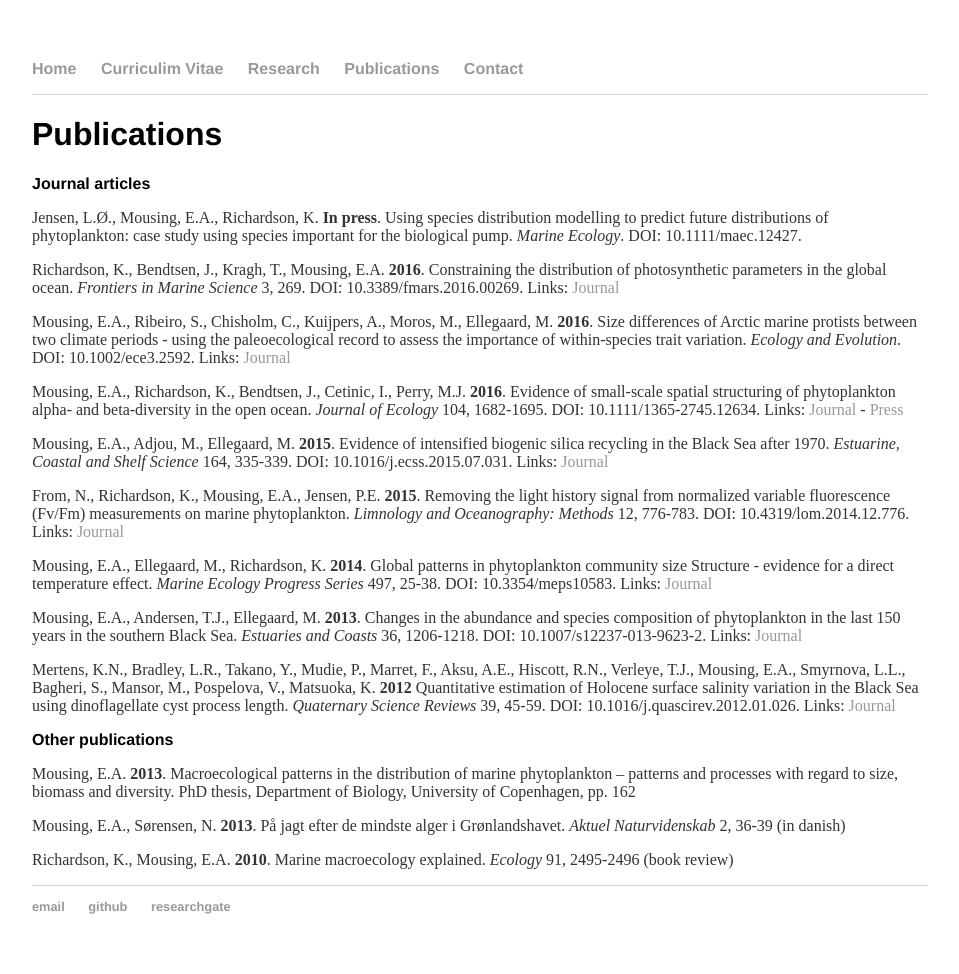
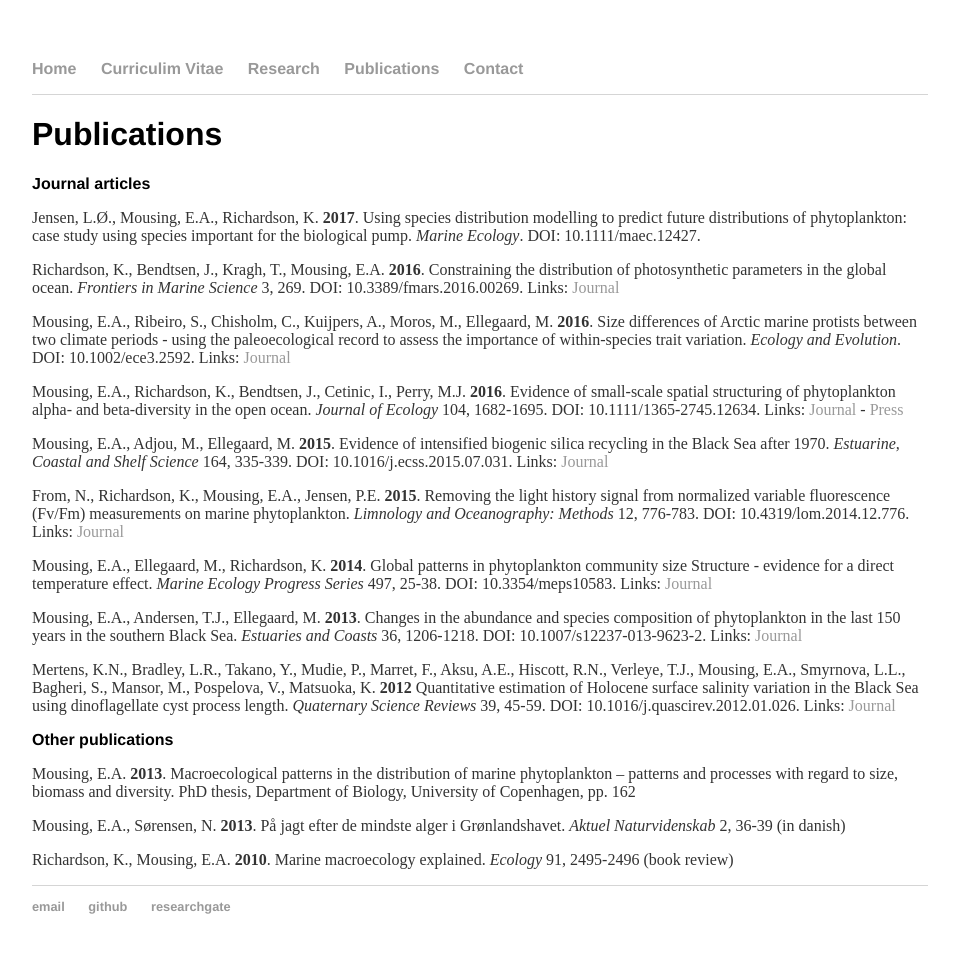
Before and after one commit to eamousing/eamousing.github.io, a Jekyll site: the page built from publications.html, in a window 1280 px wide. Shown: the whole page, without its empty margins (160-1119 px from the left). Built offline with Jekyll 4.4.1, drawn with Linux system fonts in a browser that asks for light colours; Markdown is read by kramdown in place of the engine named in the settings.

Commit message:
Update publications.html

```diff
--- a/publications.html
+++ b/publications.html
@@ -5,7 +5,7 @@
 <div class="blurb">
 	<h1>Publications</h1>
     <h2>Journal articles</h2>
-    <p>Jensen, L.Ø., Mousing, E.A., Richardson, K. <b>In press</b>. Using species distribution modelling to predict future distributions of phytoplankton: case study using species important for the biological pump. <i>Marine Ecology</i>. DOI: 10.1111/maec.12427.</p>
+    <p>Jensen, L.Ø., Mousing, E.A., Richardson, K. <b>2017</b>. Using species distribution modelling to predict future distributions of phytoplankton: case study using species important for the biological pump. <i>Marine Ecology</i>. DOI: 10.1111/maec.12427.</p>
     <p>Richardson, K., Bendtsen, J., Kragh, T., Mousing, E.A. <b>2016</b>. Constraining the distribution of photosynthetic parameters in the global ocean. <i>Frontiers in Marine Science</i> 3, 269. DOI: 10.3389/fmars.2016.00269.
         Links: <a href="http://journal.frontiersin.org/article/10.3389/fmars.2016.00269/abstract">Journal</a></p>
     <p>Mousing, E.A., Ribeiro, S., Chisholm, C., Kuijpers, A., Moros, M., Ellegaard, M. <b>2016</b>. Size differences of Arctic marine protists between two climate periods - using the paleoecological record to assess the importance of within-species trait variation. <i>Ecology and Evolution</i>. DOI: 10.1002/ece3.2592.
```
